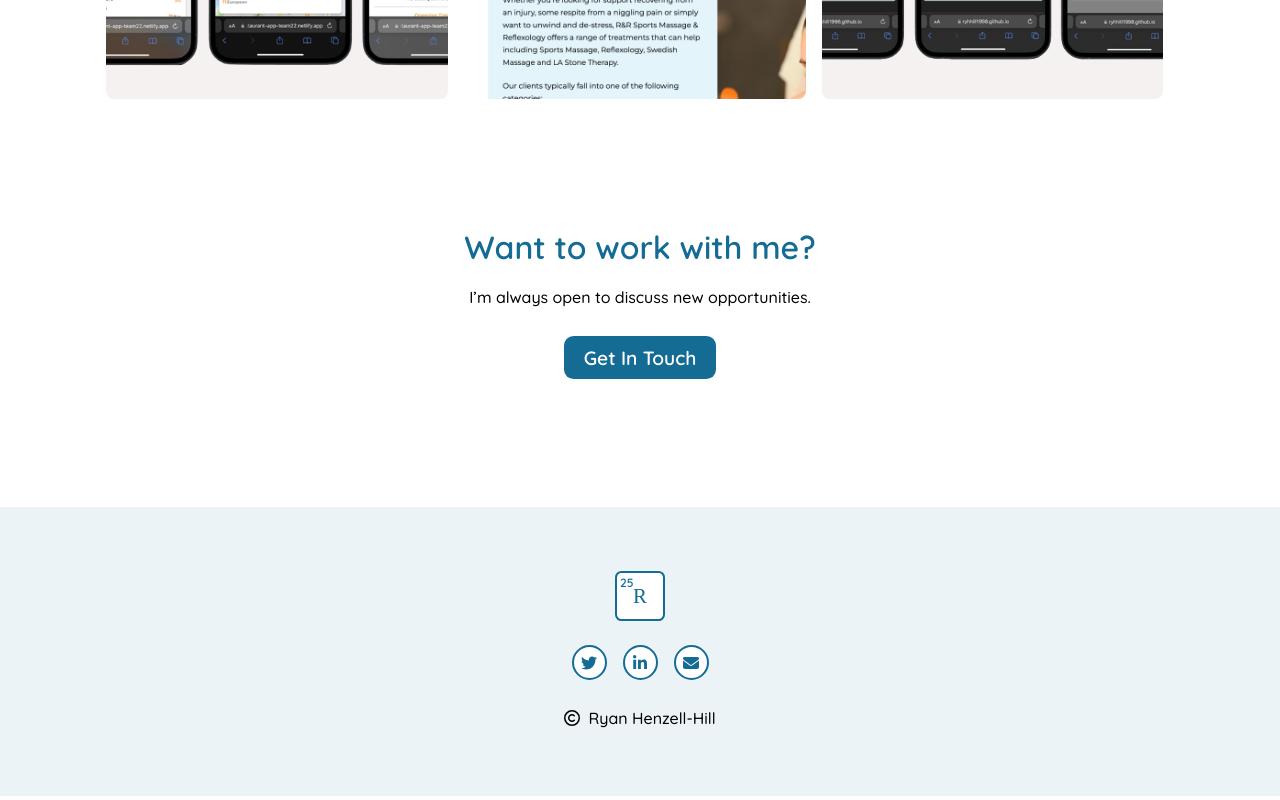
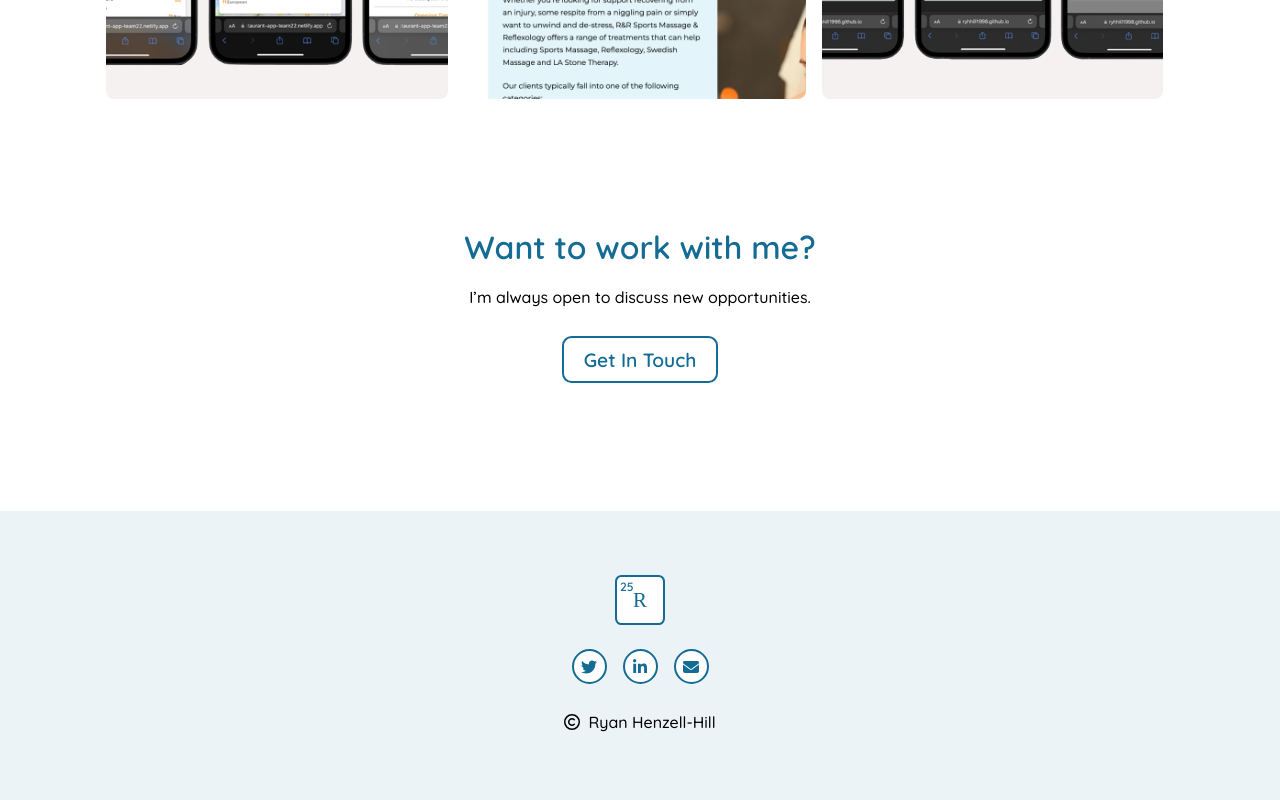
Before and after one commit to Ryhhill1998/Personal-Site, a React (Create React App) app: page / in a window 1280 px wide. Shown: the part 3201-4001 px from the top of the page. Built offline with nearby package versions, Linux system fonts and the light colour scheme; a web font is replaced by a local one.

Commit message:
added hover colour changes to all buttons

```diff
--- a/src/App.css
+++ b/src/App.css
@@ -23,6 +23,9 @@ nav {
   width: 50px;
   height: 50px;
   color: var(--secondary-theme);
+}
+
+header .logo {
   cursor: pointer;
 }
 
@@ -258,15 +261,20 @@ section {
 
 .cta button {
   padding: 0.5em 1em;
-  background-color: var(--primary-theme);
-  color: white;
-  border: none;
+  background-color: white;
+  color: var(--primary-theme);
+  border: solid 2px var(--primary-theme);
   border-radius: 0.5em;
   font-size: 1.2rem;
   font-weight: 600;
   margin-top: 0.5em;
   cursor: pointer;
   text-transform: capitalize;
+}
+
+.cta button:hover {
+  color: white;
+  background-color: var(--primary-theme);
 }
 
 /* FOOTER */
@@ -305,10 +313,19 @@ footer .links-container .link {
   align-items: center;
   border: solid 2px var(--primary-theme);
   background-color: white;
+  cursor: pointer;
 }
 
 footer .links-container .link .icon {
   color: var(--primary-theme);
+}
+
+footer .links-container .link:hover {
+  background-color: var(--primary-theme);
+}
+
+footer .links-container .link:hover .icon {
+  color: white;
 }
 
 footer .copyright .icon {
```
